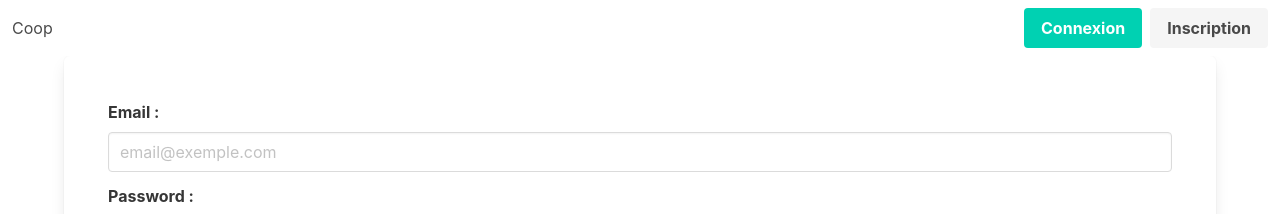
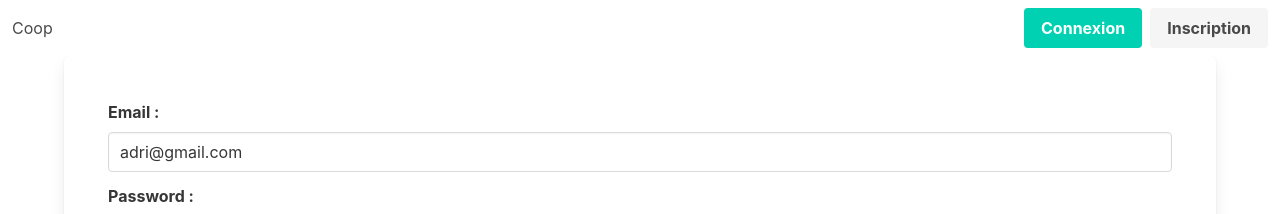
Before and after one commit to Kalv1/Coop, a Vue app: page /connexion in a window 1280 px wide. Shown: the top 214 px of the page. Built offline with nearby package versions, Linux system fonts and the light colour scheme; no server answers.

Commit message:
:bug: add test account

```diff
--- a/src/views/Connexion.vue
+++ b/src/views/Connexion.vue
@@ -28,8 +28,8 @@
   name: "Connexion",
   data () {
     return {
-      email: '',
-      password: '',
+      email: 'adri@gmail.com',
+      password: 'Lemdp123',
     }
   },
   methods : {
```
